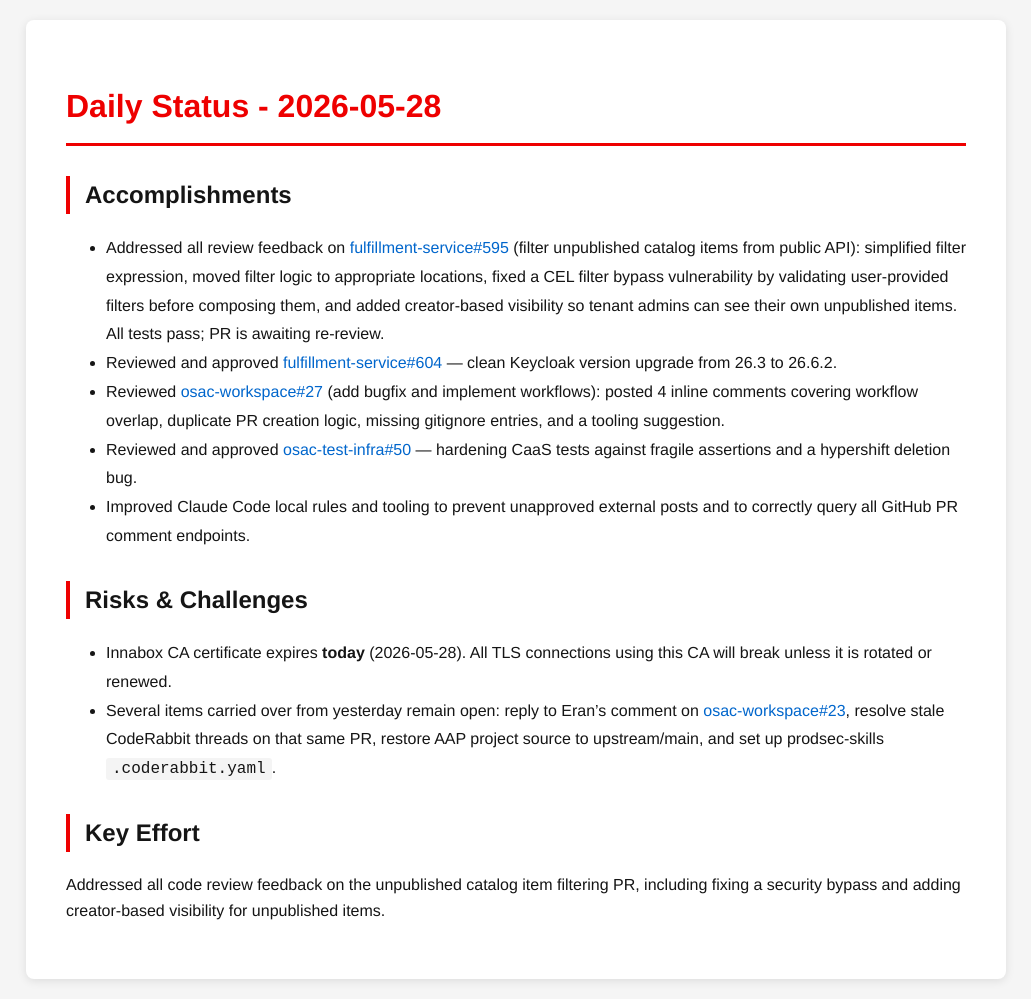
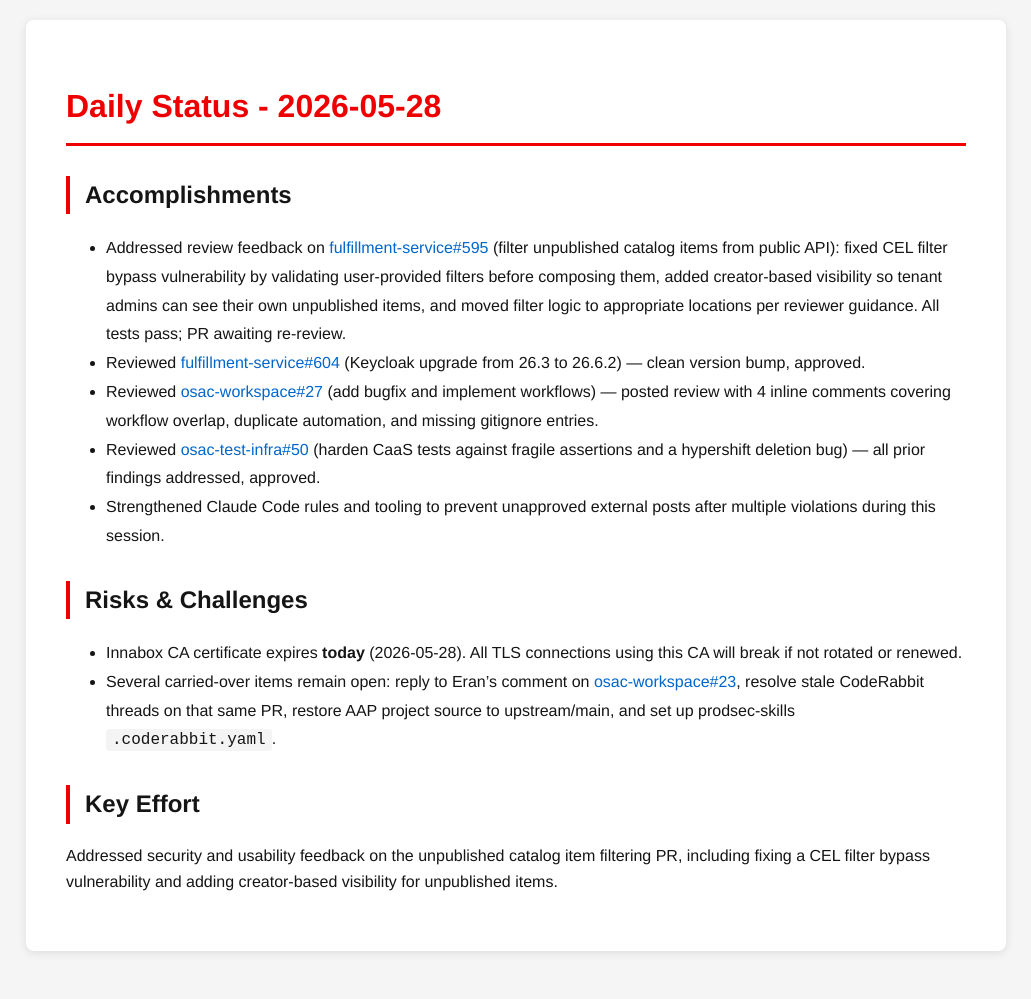
Before and after one commit to tzvatot/daily-status, a Jekyll site: the page built from 2026-05-28.md, in a window 1280 px wide. Shown: the whole page, without its empty margins (124-1155 px from the left). Built offline with Jekyll 4.4.1, drawn with Linux system fonts in a browser that asks for light colours; after the commit the page ends 971 px from its top, so only the background shows below that.

Commit message:
Daily status update - 2026-05-28

```diff
--- a/2026-05-28.md
+++ b/2026-05-28.md
@@ -7,15 +7,15 @@ date: 2026-05-28
 # Daily Status - 2026-05-28
 
 ## Accomplishments
-- Addressed all review feedback on [fulfillment-service#595](https://github.com/osac-project/fulfillment-service/pull/595) (filter unpublished catalog items from public API): simplified filter expression, moved filter logic to appropriate locations, fixed a CEL filter bypass vulnerability by validating user-provided filters before composing them, and added creator-based visibility so tenant admins can see their own unpublished items. All tests pass; PR is awaiting re-review.
-- Reviewed and approved [fulfillment-service#604](https://github.com/osac-project/fulfillment-service/pull/604) — clean Keycloak version upgrade from 26.3 to 26.6.2.
-- Reviewed [osac-workspace#27](https://github.com/osac-project/osac-workspace/pull/27) (add bugfix and implement workflows): posted 4 inline comments covering workflow overlap, duplicate PR creation logic, missing gitignore entries, and a tooling suggestion.
-- Reviewed and approved [osac-test-infra#50](https://github.com/osac-project/osac-test-infra/pull/50) — hardening CaaS tests against fragile assertions and a hypershift deletion bug.
-- Improved Claude Code local rules and tooling to prevent unapproved external posts and to correctly query all GitHub PR comment endpoints.
+- Addressed review feedback on [fulfillment-service#595](https://github.com/osac-project/fulfillment-service/pull/595) (filter unpublished catalog items from public API): fixed CEL filter bypass vulnerability by validating user-provided filters before composing them, added creator-based visibility so tenant admins can see their own unpublished items, and moved filter logic to appropriate locations per reviewer guidance. All tests pass; PR awaiting re-review.
+- Reviewed [fulfillment-service#604](https://github.com/osac-project/fulfillment-service/pull/604) (Keycloak upgrade from 26.3 to 26.6.2) — clean version bump, approved.
+- Reviewed [osac-workspace#27](https://github.com/osac-project/osac-workspace/pull/27) (add bugfix and implement workflows) — posted review with 4 inline comments covering workflow overlap, duplicate automation, and missing gitignore entries.
+- Reviewed [osac-test-infra#50](https://github.com/osac-project/osac-test-infra/pull/50) (harden CaaS tests against fragile assertions and a hypershift deletion bug) — all prior findings addressed, approved.
+- Strengthened Claude Code rules and tooling to prevent unapproved external posts after multiple violations during this session.
 
 ## Risks & Challenges
-- Innabox CA certificate expires **today** (2026-05-28). All TLS connections using this CA will break unless it is rotated or renewed.
-- Several items carried over from yesterday remain open: reply to Eran's comment on [osac-workspace#23](https://github.com/osac-project/osac-workspace/pull/23), resolve stale CodeRabbit threads on that same PR, restore AAP project source to upstream/main, and set up prodsec-skills `.coderabbit.yaml`.
+- Innabox CA certificate expires **today** (2026-05-28). All TLS connections using this CA will break if not rotated or renewed.
+- Several carried-over items remain open: reply to Eran's comment on [osac-workspace#23](https://github.com/osac-project/osac-workspace/pull/23), resolve stale CodeRabbit threads on that same PR, restore AAP project source to upstream/main, and set up prodsec-skills `.coderabbit.yaml`.
 
 ## Key Effort
-Addressed all code review feedback on the unpublished catalog item filtering PR, including fixing a security bypass and adding creator-based visibility for unpublished items.
+Addressed security and usability feedback on the unpublished catalog item filtering PR, including fixing a CEL filter bypass vulnerability and adding creator-based visibility for unpublished items.
```
